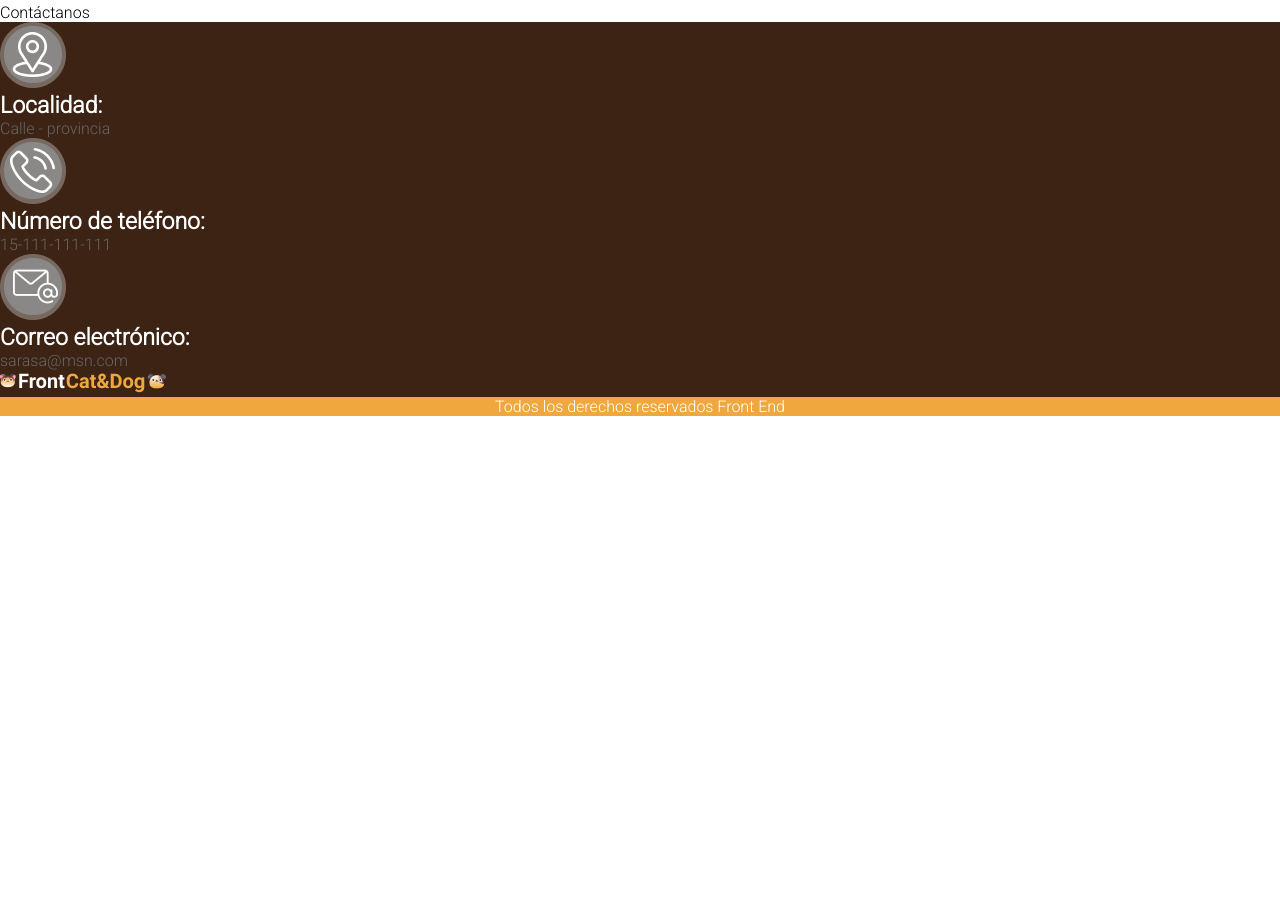
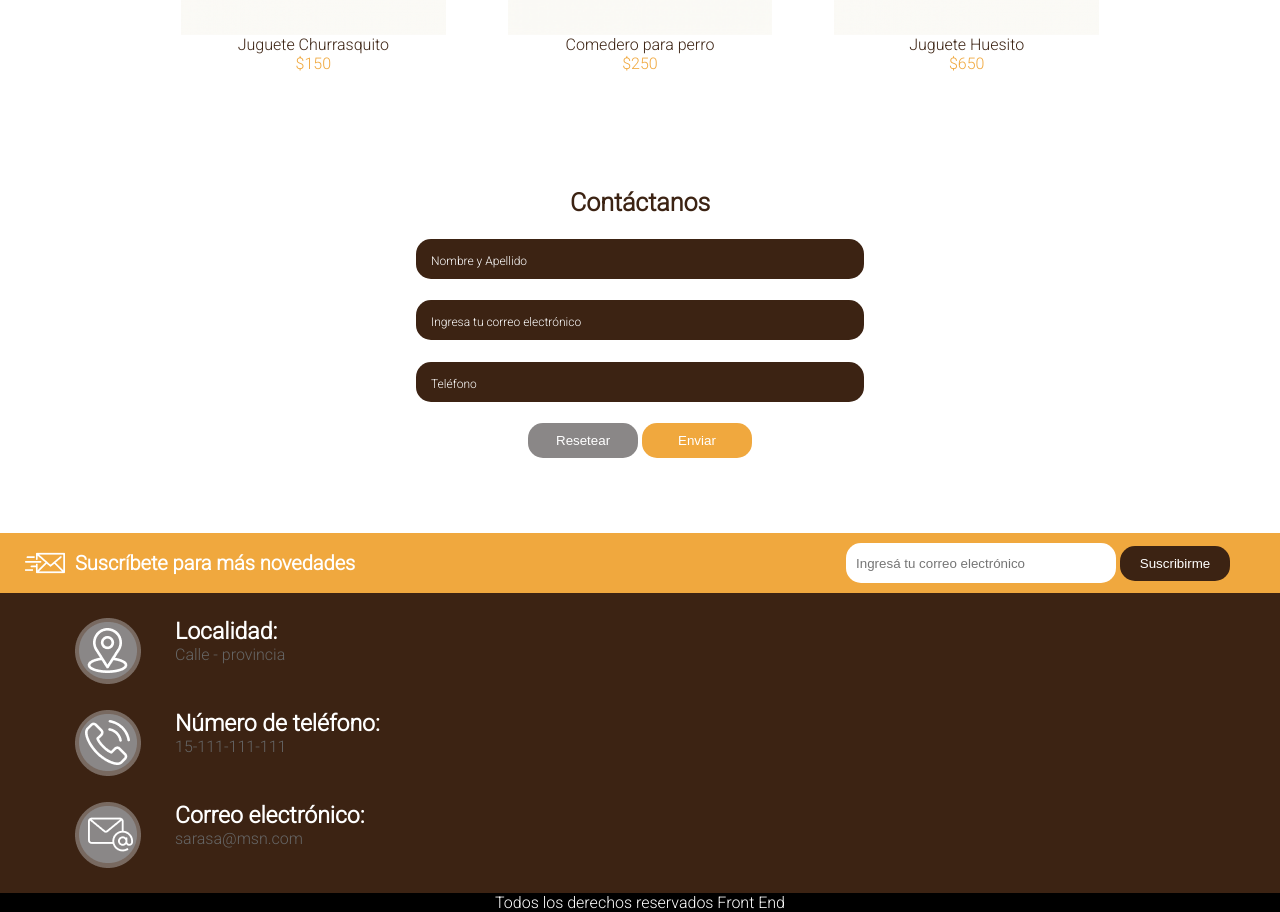
Before and after one commit to JCamiloMRincon/DH-pet-shop, a plain HTML site: page index.html in a window 1280 px wide. Shown: the part 1044-1956 px from the top of the page. Before the commit the page ends 1460 px from the top, so only its background shows below. Drawn offline with Linux system fonts and the light colour scheme.

Commit message:
PetShop versión 05/07/2021

```diff
--- a/css/styles.css
+++ b/css/styles.css
@@ -47,7 +47,7 @@ main section.sec-imagen{
     background-position: center;
     background-repeat: no-repeat;
     background-size: cover;
-    height: 410px;
+    height: 520px;
     width: 100%;
     display: flex;
     justify-content: center;
@@ -125,22 +125,127 @@ main section.product-list{
     text-align: center;
 }
 
-footer section.info{
-    background-color: #3C2313;
+.contact-us{
+    height: 270px;
+    display: flex;
+    flex-direction: column;
+    justify-content: space-between;
+    align-items: center;
+    margin: 75px 0px ;
 }
 
-footer section p.item-title{
+.contact-us p{
+    color: #3C2313;
+    font-size: 25px;
+    font-weight: bold;
+}
+
+.contactInfo{
+    background: #3C2313;
+    color: white;
+    font-size: 12px;
+    width: 35%;
+    height: 40px;
+    border-radius: 15px;
+    padding: 15px 0px 15px 15px;
+}
+
+.contact-us div .buttonReset, .contact-us div .buttonSend, .suscribe form .buttonSuscribe{
+    border: none;
+    border-radius: 15px;
+    color: white;
+    font-weight: 400;
+    height: 35px;
+    width: 110px;
+}
+
+.contact-us div .buttonReset{
+    background: #8A8787;
+}
+
+.contact-us div .buttonSend{
+    background: #F0A83E;
+}
+
+.suscribe{
+    background:#F0A83E;
+    color:white;
+    height: 60px;
+    width: 100%;
+    padding: 10px 25px;
+    position: relative;
+    display: flex;
+    align-items: center;
+}
+
+.suscribe span{
+    font-size: 20px;
+    font-weight: 700;
+    position: relative;
+    left: 10px;
+}
+
+.suscribe form{
+    position: absolute;
+    right: 50px;
+}
+
+.suscribe form input{
+    border-radius: 15px;
+    border: none;
+    padding-left: 10px;
+    height: 40px;
+    width: 270px;
+}
+
+.suscribe form .buttonSuscribe{
+    background: #3C2313;
+}
+/*
+footer section.links{
+    display: flex;
+    justify-content: space-between;
+    align-items: center;
+} */
+
+footer div.info{
+    background-color: #3C2313;
+    height: 300px;
+    padding: 25px 75px;
+    position: relative;
+    display: flex;
+    flex-direction: column;
+    justify-content: space-between;
+}
+
+footer div.info article{
+    display: flex;
+    position: relative;
+}
+
+footer div.info article div{
+    position: absolute;
+    left: 100px;
+}
+
+footer div.info p.item-title{
     color:white;
     font-size: 23px;
     font-weight: bold;
 }
 
-footer section p.item-info{
+footer div.info p.item-info{
     color:#666666;
 }
 
+footer section.links div.logo{
+    background: #3C2313;
+    height: 25px;
+    width: 166px;
+}
+
 footer section.derechos{
-    background-color: #F0A83E;;
+    background-color:black;
     color:white;
     text-align: center;
 }
--- a/index.html
+++ b/index.html
@@ -61,25 +61,54 @@
                 <p class="product-price">$650</p>
             </div>
         </section>
-        <section class="contact-us">
+        <form class="contact-us">
             <p>Contáctanos</p>
-            <div class="buttons">
+            <textbox class="contactInfo">Nombre y Apellido</textbox>
+            <textbox class="contactInfo">Ingresa tu correo electrónico</textbox>
+            <textbox class="contactInfo">Teléfono</textbox>
+            <div>
+                <button class="buttonReset">Resetear</button>
+                <button class="buttonSend">Enviar</button>
+            </div>
+        </form>
+        <div class="suscribe">
+            <img src="img/enviar-correo.png" alt="Carta de suscripción">
+            <span>Suscríbete para más novedades</span>
+            <form action="" class="formSuscription">
+                <input type="text" name="correo" placeholder="Ingresá tu correo electrónico">
+                <button class="buttonSuscribe">Suscribirme</button>
+            </form>
 
         </div>
-        </section>
     </main>
     <footer>
-        <section class="info">
+        <section class="links">
+            <div class="info">
+                <article class="location">
                     <img src="img/icons/location.png" alt="Ubicación">
+                    <div>
                         <p class="item-title">Localidad:</p>
                         <p class="item-info">Calle - provincia</p>
+                    </div>
+                </article>
+                <article class="telephone">
                     <img src="img/icons/telephone.png" alt="Teléfono de contacto">
+                    <div>
                         <p class="item-title">Número de teléfono:</p>
                         <p class="item-info">15-111-111-111</p>
+                    </div>
+                </article>
+                <article class="e-mail">
                     <img src="img/icons/mail.png" alt="Correo electrónico">
+                    <div>
                         <p class="item-title">Correo electrónico:</p>
                         <p class="item-info">sarasa@msn.com</p>
+                    </div>
+                </article>
+            </div>
+            <!-- <div class="logo">
                 <img src="img/logo-orange.png" alt="Este es el logo">
+            </div> -->
         </section>
         <section class="derechos">
             <p>Todos los derechos reservados Front End</p>
```
Also changed, not shown: img/enviar-correo.png (added). Lines whose indentation alone changed are shown as unchanged.
